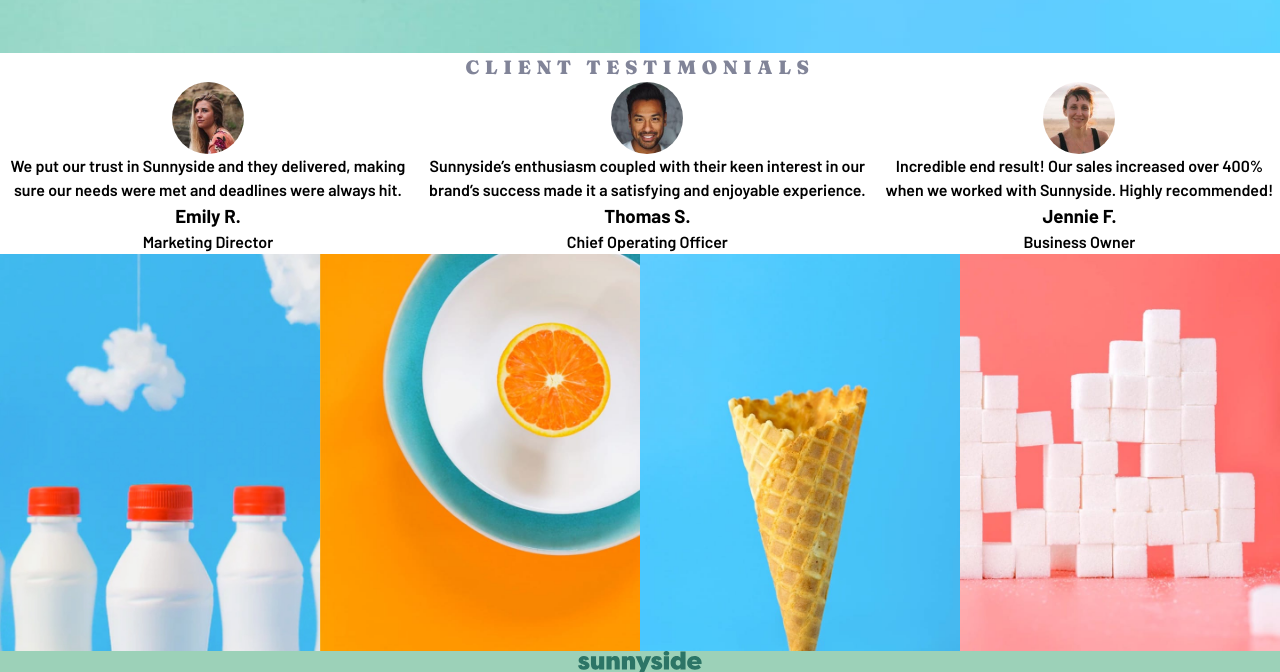
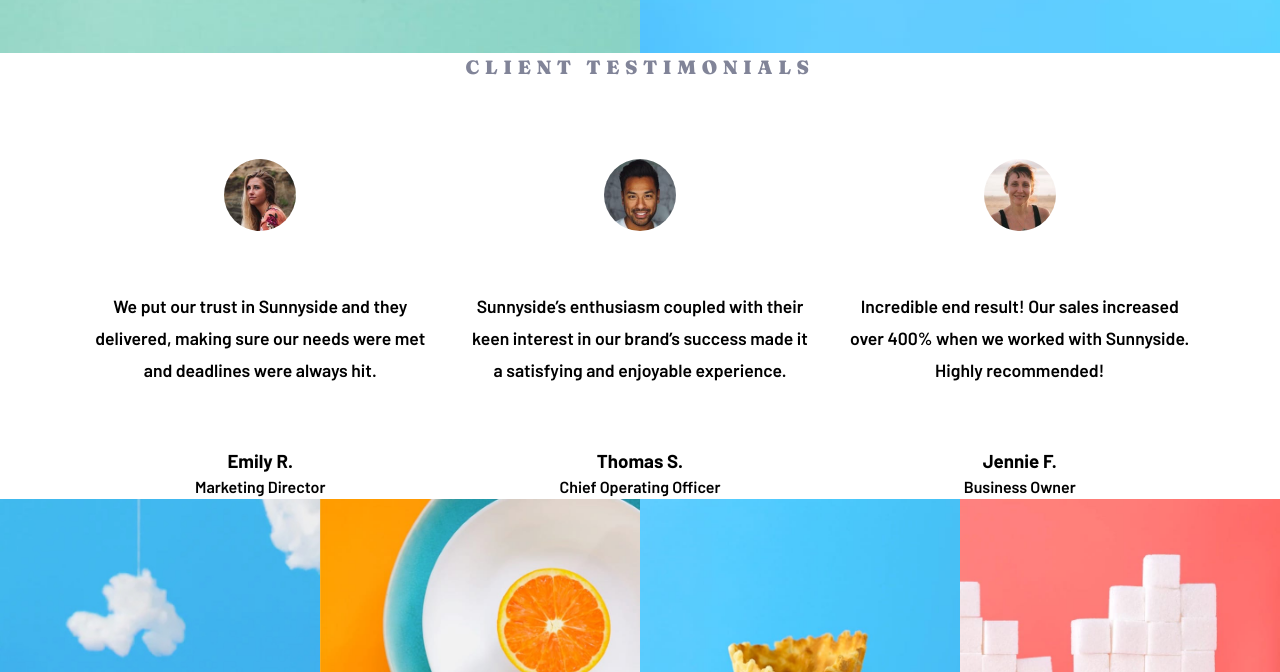
Before and after one commit to mrcordova/sunnyside-agency-landing-page, a plain HTML site: page index.html in a window 1280 px wide. Shown: the part 2258-2930 px from the top of the page. Drawn offline with Linux system fonts and the light colour scheme.

Commit message:
WIP client container styling

```diff
--- a/css/style.css
+++ b/css/style.css
@@ -289,6 +289,8 @@ main {
   align-items: center;
   grid-row: 6;
   grid-column: 1 / -1;
+  gap: 4.8rem;
+  /* margin-inline: 10rem; */
   /* margin-block: 15.6rem; */
 }
 .client-testimonials-container > h2 {
@@ -299,16 +301,23 @@ main {
 .client-container {
   display: flex;
   flex-direction: column;
+  gap: 2.5rem;
 }
 .clients {
   display: flex;
   flex-direction: column;
   align-items: center;
   text-align: center;
+  gap: 3.8rem;
 }
 .clients > img {
   width: 4.5rem;
   border-radius: 3rem;
+}
+.clients > p {
+  font-size: 1.1rem;
+  width: 34ch;
+  line-height: 1.8;
 }
 .first-gallery {
   display: flex;
```
